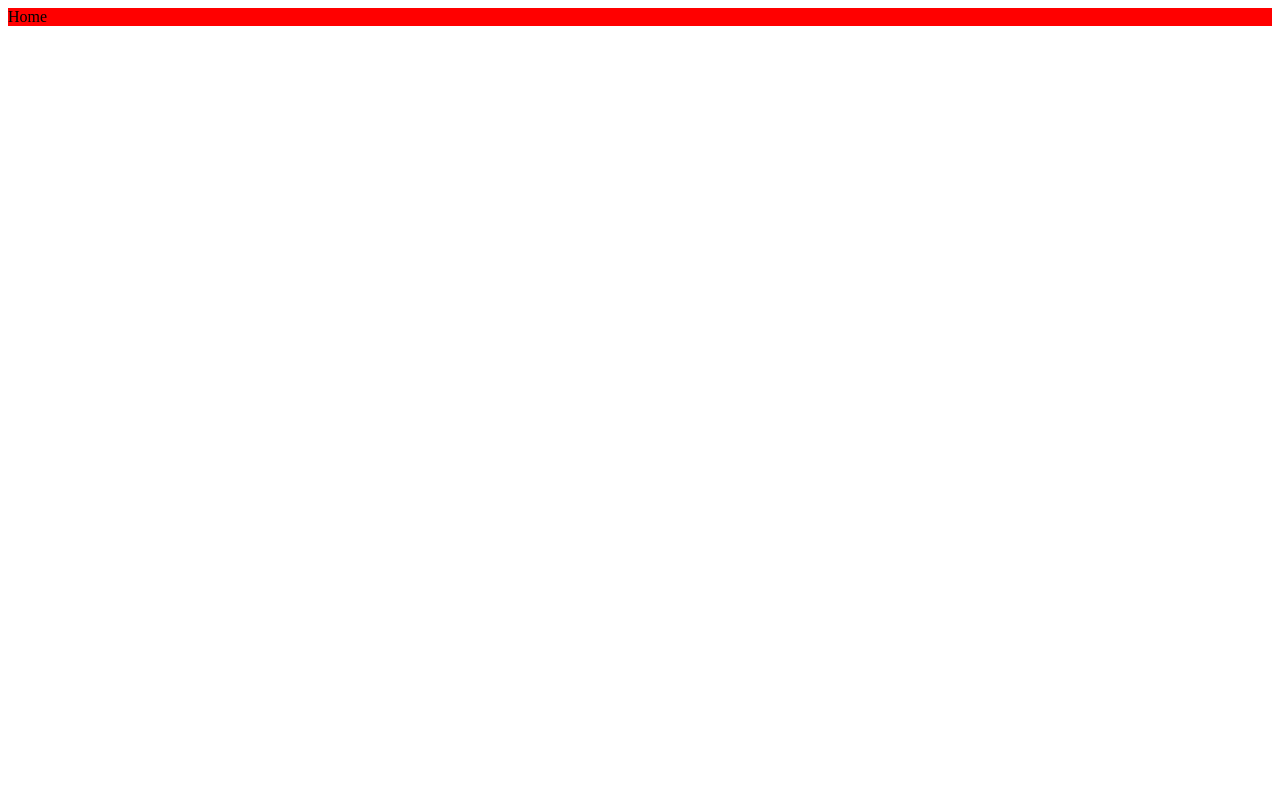
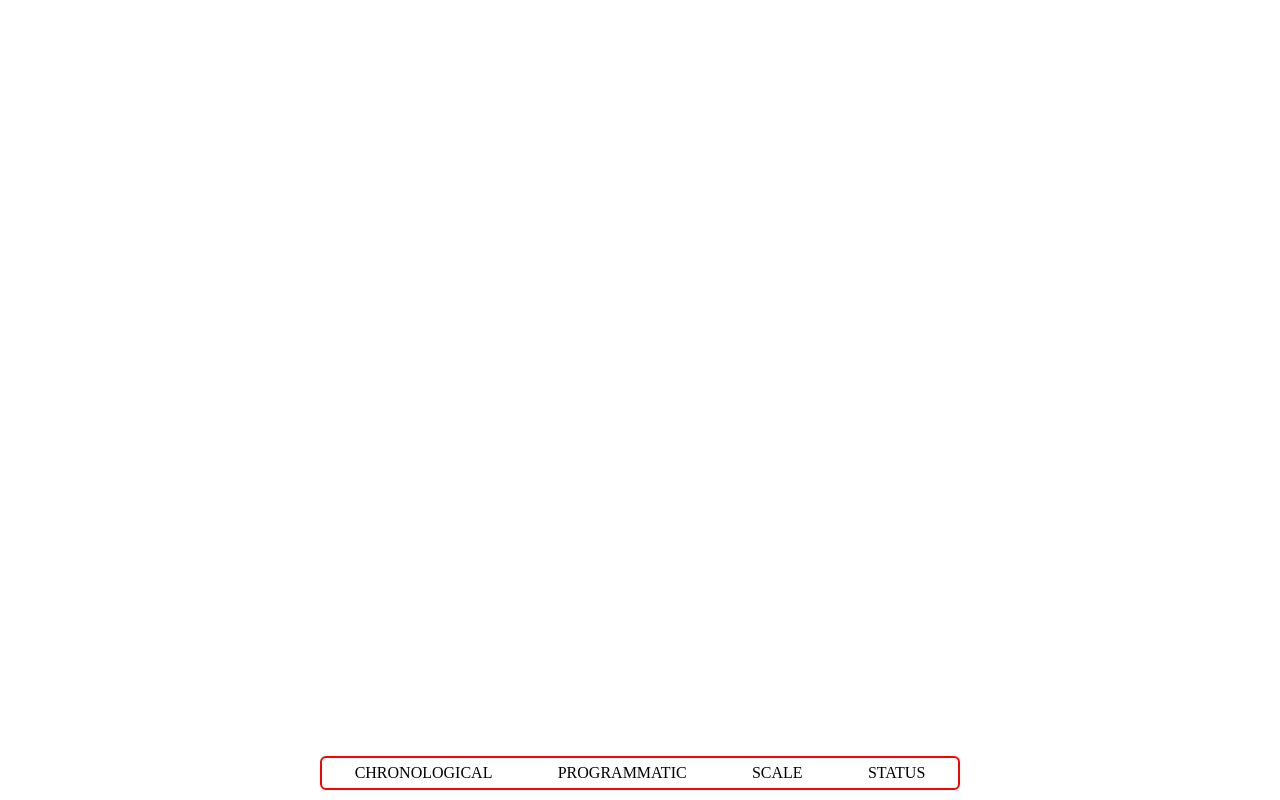
Before and after one commit to chandanegc1/Portfolio-Website, a React (Create React App) app in the folder frontend/: page / in a window 1280 px wide. Built offline with nearby package versions, Linux system fonts and the light colour scheme.

Commit message:
bottom nav bar

```diff
--- a/frontend/src/pages/Home.jsx
+++ b/frontend/src/pages/Home.jsx
@@ -3,7 +3,26 @@ import Wrapper from '../styles/Home'
 
 const Home = () => {
   return (
-    <Wrapper>Home</Wrapper>
+    <Wrapper>
+      <html>
+  <body>
+    <div class="container">
+        <div className="header">
+        <header className="main-header">
+            <nav>
+                <ul>
+                    <li><a href="#home">CHRONOLOGICAL</a></li>
+                    <li><a href="#services">PROGRAMMATIC</a></li>
+                    <li><a href="#about">SCALE</a></li>
+                    <li><a href="#contact">STATUS</a></li>
+                </ul>
+            </nav>
+        </header>
+        </div>
+    </div>
+</body>
+</html>
+    </Wrapper>
   )
 }
 
--- a/frontend/src/styles/Home.js
+++ b/frontend/src/styles/Home.js
@@ -1,6 +1,44 @@
 import styled from "styled-components"
 
 const Wrapper = styled.article`
-   background:red;
+*{
+   margin: 0;
+   padding: 0;
+   box-sizing: border-box;
+   color: black;
+}
+a{
+   text-decoration: none;
+}
+body , html{
+   margin: 0;
+   padding: 0;
+}
+
+.main-header {
+   width: 100vw;
+   display: flex;
+   justify-content: center;
+    position: fixed;
+    bottom: 10px;
+    color: black;
+    left: 0;
+    text-align: center;
+    z-index: 1000;
+  }
+
+ nav{
+   width: 50vw;
+   border: 2px solid red;
+   border-radius: 6px;
+}
+
+
+ ul{
+   line-height: 30px;
+   display: flex;
+   justify-content: space-around;
+   list-style: none;
+ }
 `;
 export default Wrapper;
```
